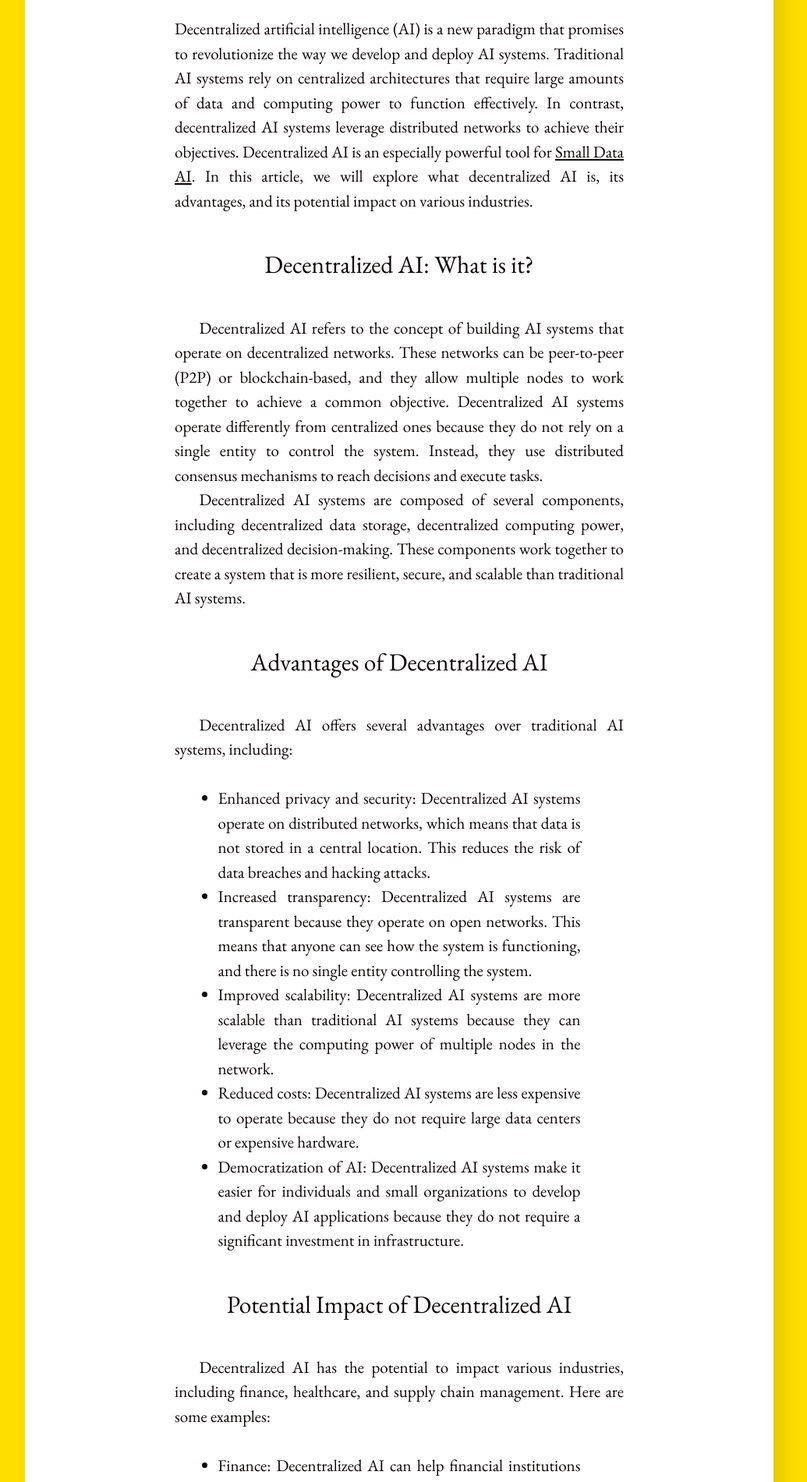
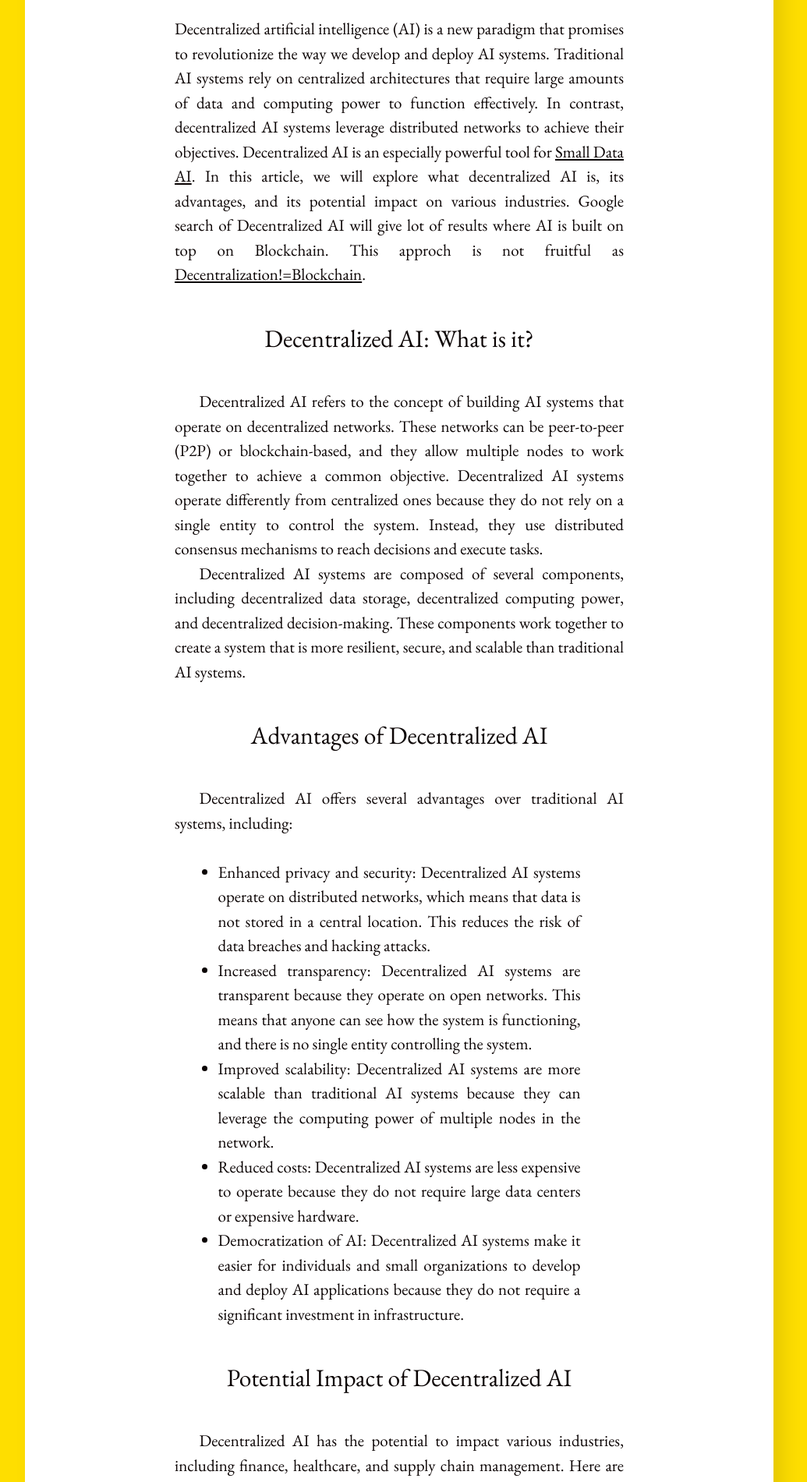
Before and after one commit to gopi-suvanam/gopi-suvanam.github.io, a Jekyll site: the page built from _posts/2023-02-25-Decentralized-Artificial-Intelligence.md, in a window 1280 px wide. Shown: the part 483-2384 px from the top of the page at 78% size, without its empty margins (128-1163 px from the left). Built offline with Jekyll 4.4.1, drawn with Linux system fonts in a browser that asks for light colours.

Commit message:
Update 2023-02-25-Decentralized-Artificial-Intelligence.md

```diff
--- a/_posts/2023-02-25-Decentralized-Artificial-Intelligence.md
+++ b/_posts/2023-02-25-Decentralized-Artificial-Intelligence.md
@@ -4,7 +4,7 @@ title: Decentralized Artificial Intelligence (AI)
 description: Decentralized artificial intelligence (AI) is a new paradigm that promises to revolutionize the way we develop and deploy AI systems.
 ---
 
-Decentralized artificial intelligence (AI) is a new paradigm that promises to revolutionize the way we develop and deploy AI systems. Traditional AI systems rely on centralized architectures that require large amounts of data and computing power to function effectively. In contrast, decentralized AI systems leverage distributed networks to achieve their objectives. Decentralized AI is an especially powerful tool for [Small Data AI](/2021/05/26/Small-Data-AI.html). In this article, we will explore what decentralized AI is, its advantages, and its potential impact on various industries.
+Decentralized artificial intelligence (AI) is a new paradigm that promises to revolutionize the way we develop and deploy AI systems. Traditional AI systems rely on centralized architectures that require large amounts of data and computing power to function effectively. In contrast, decentralized AI systems leverage distributed networks to achieve their objectives. Decentralized AI is an especially powerful tool for [Small Data AI](/2021/05/26/Small-Data-AI.html). In this article, we will explore what decentralized AI is, its advantages, and its potential impact on various industries. Google search of Decentralized AI will give lot of results where AI is built on top on Blockchain. This approch is not fruitful as [Decentralization!=Blockchain](/2022/12/14/Decentralization-is-not-blockchain.html).
 
 ### Decentralized AI: What is it?
 
```
